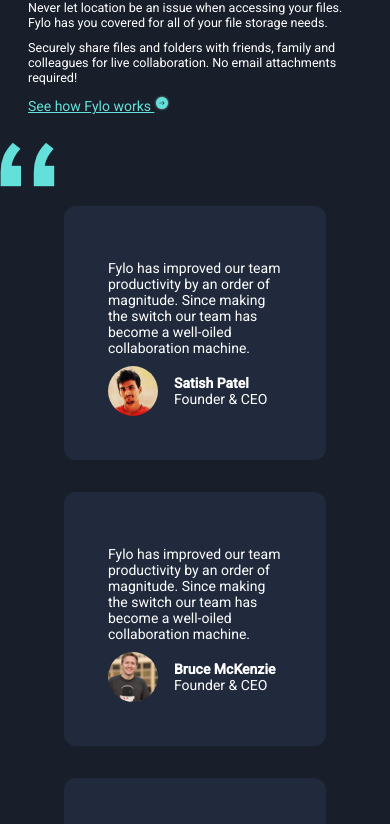
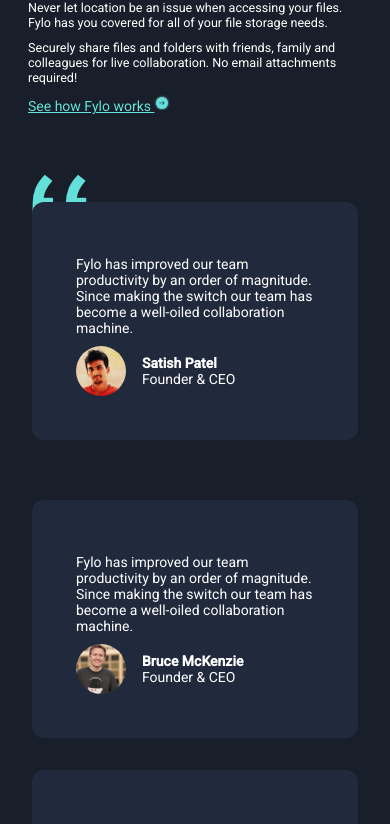
Before and after one commit to Ledelara/fylo, an Angular app: page / in a window 390 px wide. Shown: the part 2030-2854 px from the top of the page. Built offline with nearby package versions, Linux system fonts and the light colour scheme.

Commit message:
:bug: Fix: Corrigindo responsividade

```diff
--- a/src/app/modules/components/testimonials/testimonials.component.html
+++ b/src/app/modules/components/testimonials/testimonials.component.html
@@ -1,5 +1,6 @@
 <div class="testimonials-container">
     @for (item of testimonials(); track item) {
+        <div class="card-div">
             <mat-card appearance="outlined" class="testimonials-card">
                 <mat-card-content>
                     <p>{{ item.comment }}</p>
@@ -19,5 +20,6 @@
                     </div>
                 </mat-card-content>
             </mat-card>
+        </div>
     }
 </div>
--- a/src/app/modules/components/testimonials/testimonials.component.scss
+++ b/src/app/modules/components/testimonials/testimonials.component.scss
@@ -5,9 +5,13 @@
     background-color: var(--dark-blue-main);
     padding: 8rem;
     gap: 2rem;
+}
+
+.card-div:first-child {
     background-image: url('/assets/images/bg-quotes.png');
     background-repeat: no-repeat;
-    background-position: left top;
+    background-position: top left;
+    padding: 2em 0;
 }
 
 .testimonials-card {
@@ -37,6 +41,6 @@
 @media screen and (max-width: 768px) {
     .testimonials-container {
         flex-direction: column;
-        padding: 4rem;
+        padding: 2rem;
     }
 }
```
Lines whose indentation alone changed are shown as unchanged.
